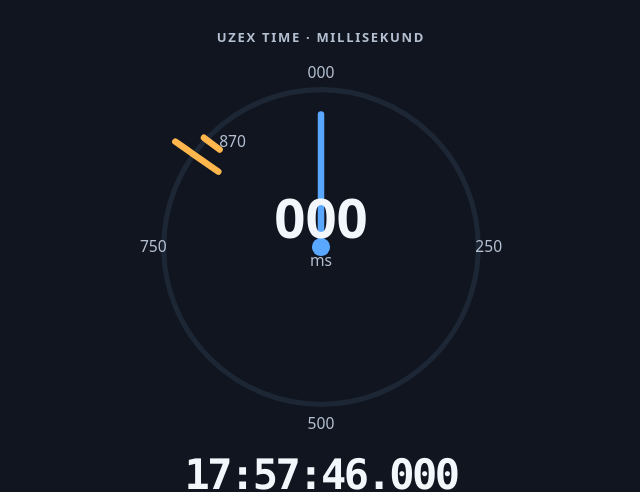
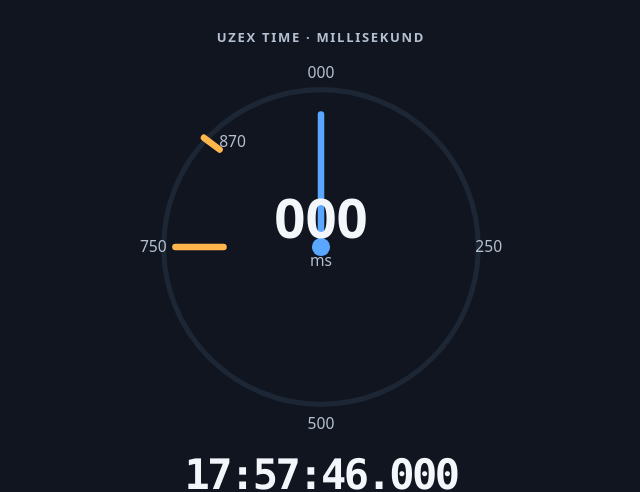
Before and after one commit to saidkomilkarimov98-droid/uzex-time, a website: page index.html in a window 1280 px wide. Shown: the top 492 px of the page, without its empty margins (319-959 px from the left). Drawn offline with Linux system fonts and the light colour scheme; no server answers.

Commit message:
Update index.html

```diff
--- a/index.html
+++ b/index.html
@@ -14,7 +14,7 @@
     <div class="dial-wrap" aria-label="Har bir soniyada to‘liq aylanadigan millisekund soati">
       <svg class="dial" viewBox="0 0 300 300" role="img" aria-label="To‘q sariq belgi 800 millisekundni ko‘rsatadi">
         <circle class="dial-ring" cx="150" cy="150" r="121"></circle>
-        <line class="target-mark" x1="38" y1="69" x2="71" y2="92"></line>
+        <line class="target-mark" x1="38" y1="150" x2="75" y2="150"></line>
         <line class="target-mark" x1="60" y1="66" x2="72" y2="75"></line>
         <text class="dial-mark" x="82" y="73">870</text>
         <text class="dial-mark" x="150" y="20">000</text><text class="dial-mark" x="279" y="154">250</text><text class="dial-mark" x="150" y="290">500</text><text class="dial-mark" x="21" y="154">750</text>
```
